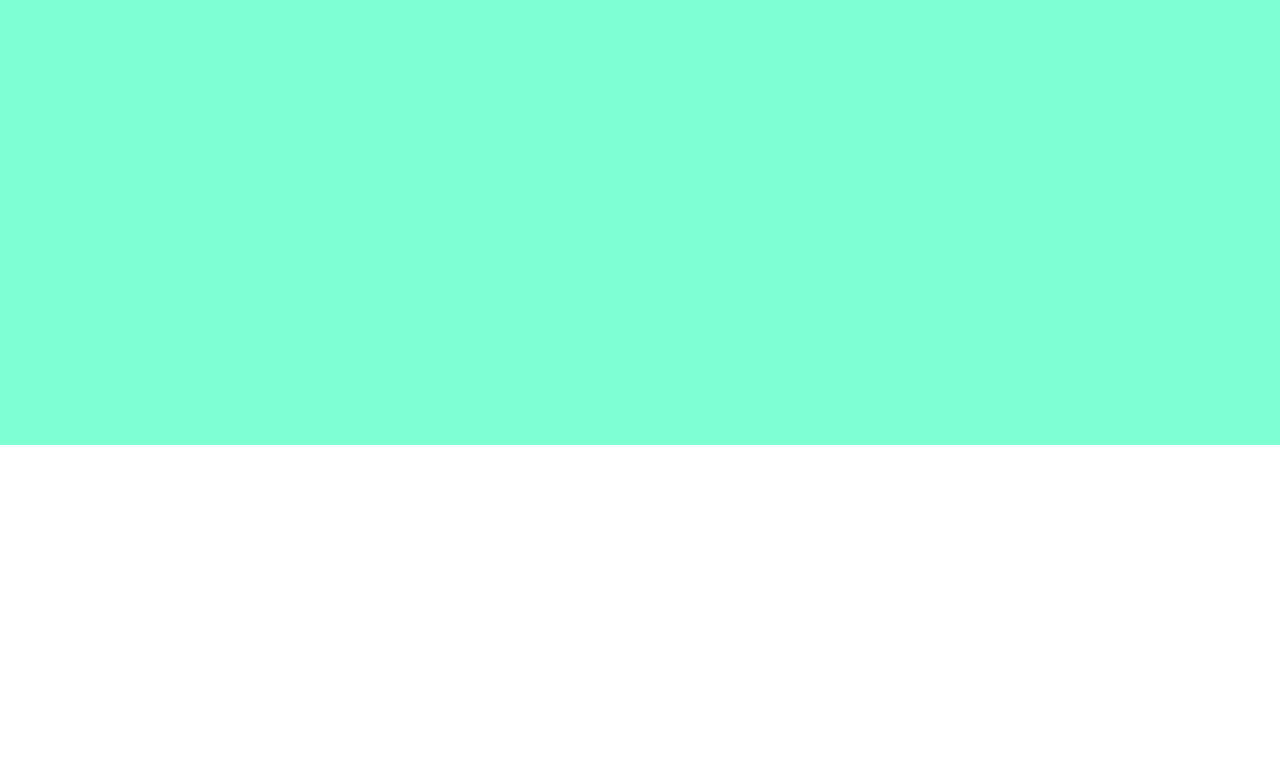
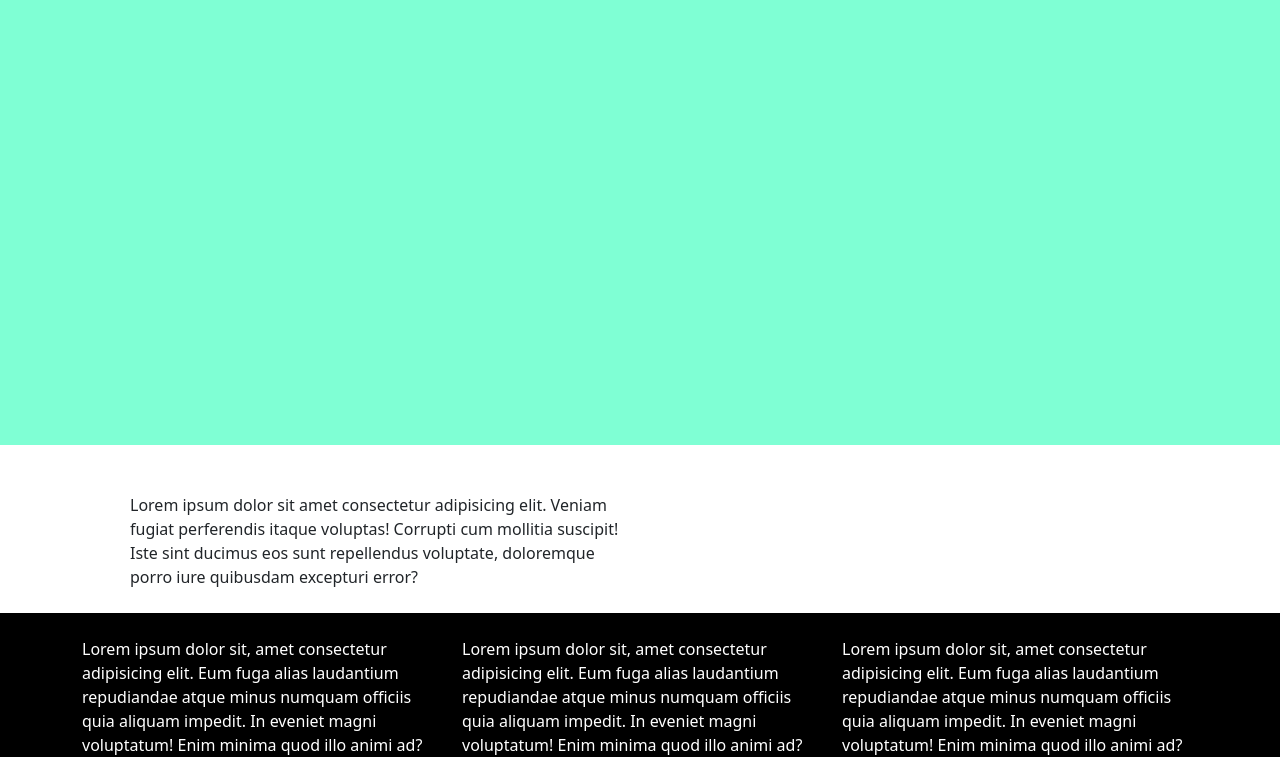
Before and after one commit to cesarecicolin/html-css-bootstrap-freelancer, a plain HTML site: page index.html in a window 1280 px wide. Shown: the part 1311-2068 px from the top of the page. Before the commit the page ends 1756 px from the top, so only its background shows below. Drawn offline with nearby package versions, Linux system fonts and the light colour scheme.

Commit message:
add:base contact

```diff
--- a/css/style.css
+++ b/css/style.css
@@ -34,3 +34,9 @@ img{
     background-color: aquamarine;
     min-height: 600px;
 }
+
+/* FOOTER */
+footer{
+    background-color: black;
+    color: white;
+}
--- a/index.html
+++ b/index.html
@@ -71,7 +71,36 @@
 
         </section>
         <!-- ABOUT -->
+        <!-- CONTACT -->
+        <section id="contact" class="container">
+            <div class="row p-5">
+                <div class="col-6">Lorem ipsum dolor sit amet consectetur adipisicing elit. Veniam fugiat perferendis
+                    itaque voluptas! Corrupti cum mollitia suscipit! Iste sint ducimus eos sunt repellendus voluptate,
+                    doloremque porro iure quibusdam excepturi error?</div>
+            </div>
+        </section>
     </main>
+    <footer>
+        <div class="container">
+            <div class="row g-4">
+                <div class="col-12 col-md-4">
+                    Lorem ipsum dolor sit, amet consectetur adipisicing elit. Eum fuga alias laudantium repudiandae
+                    atque minus numquam officiis quia aliquam impedit. In eveniet magni voluptatum! Enim minima quod
+                    illo animi ad?
+                </div>
+                <div class="col-12 col-md-4">
+                    Lorem ipsum dolor sit, amet consectetur adipisicing elit. Eum fuga alias laudantium repudiandae
+                    atque minus numquam officiis quia aliquam impedit. In eveniet magni voluptatum! Enim minima quod
+                    illo animi ad?
+                </div>
+                <div class="col-12 col-md-4">
+                    Lorem ipsum dolor sit, amet consectetur adipisicing elit. Eum fuga alias laudantium repudiandae
+                    atque minus numquam officiis quia aliquam impedit. In eveniet magni voluptatum! Enim minima quod
+                    illo animi ad?
+                </div>
+            </div>
+        </div>
+    </footer>
 
 </body>
 
```
